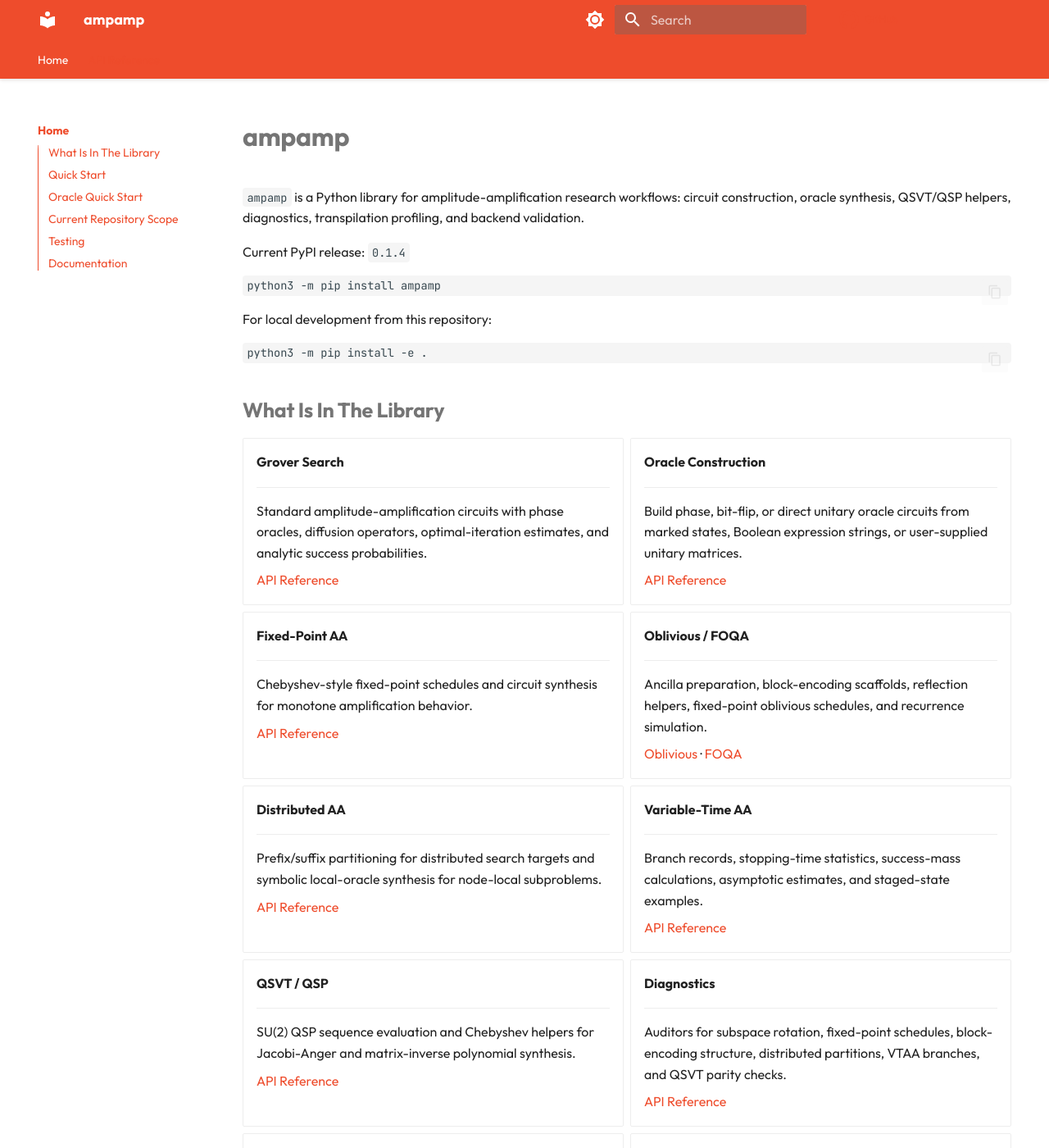
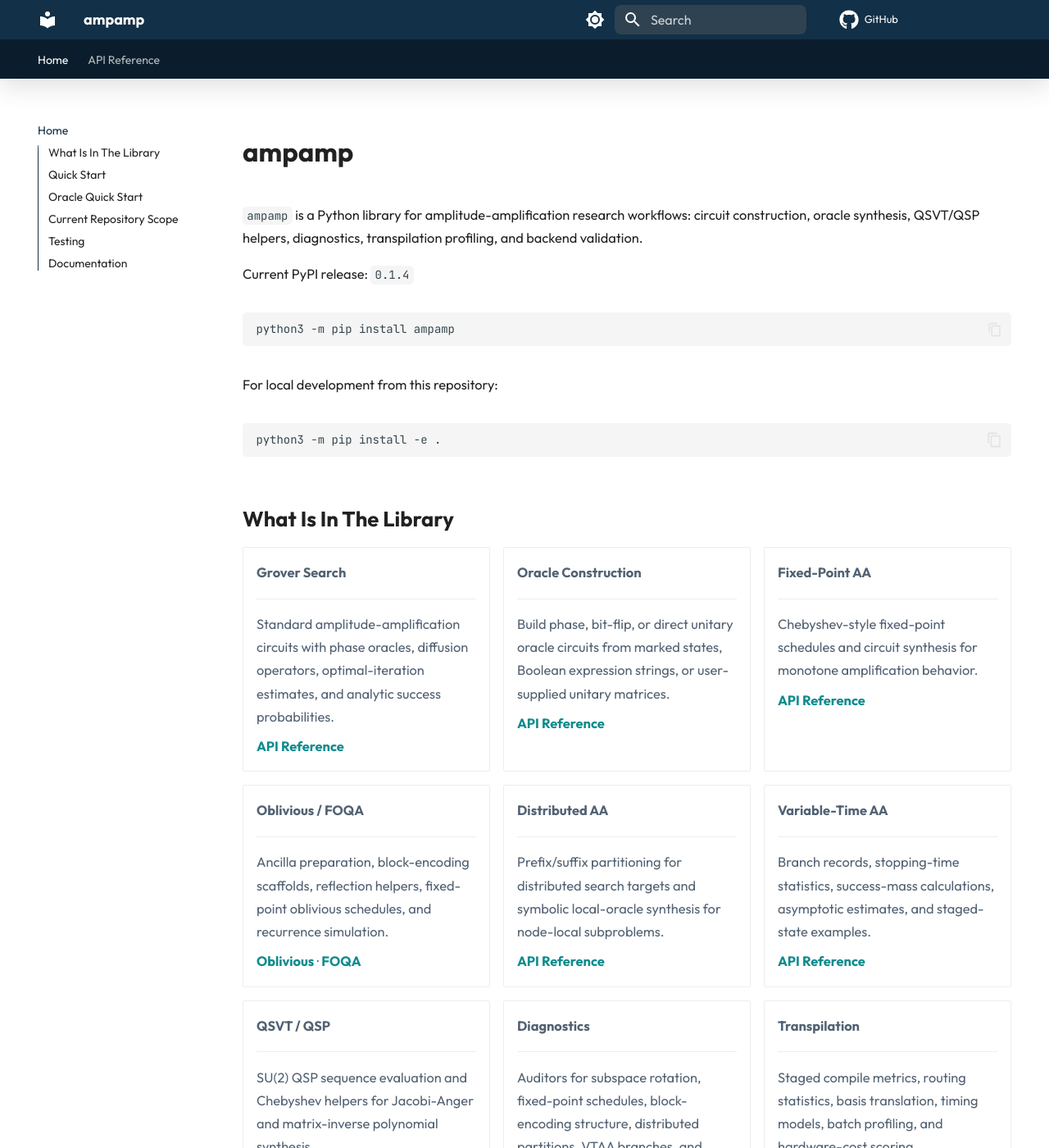
Before and after one commit to QuantumAmplification/ampamp, an MkDocs documentation site: the page built from docs/index.md, in a window 1280 px wide and 1400 px high. Shown: the whole window at 82% size. Built offline with MkDocs 1.6.1 and Material for MkDocs 9.7.7, drawn with Linux system fonts in a browser that asks for light colours; comment, search, counter and statistics services are not loaded.

Commit message:
Update custom.css

```diff
--- a/docs/stylesheets/custom.css
+++ b/docs/stylesheets/custom.css
@@ -1,130 +1,307 @@
-/* PyTorch-Inspired Professional 2026 Theme */
+/* ampamp documentation theme */
 
 :root {
-  /* PyTorch Signature Orange/Red */
-  --md-primary-fg-color: #EE4C2C;
-  --md-primary-fg-color--light: #F27357;
-  --md-primary-fg-color--dark: #C63F24;
-  --md-primary-bg-color: #ffffff;
-
-  --md-accent-fg-color: #EE4C2C;
-  --md-text-font-family: "Outfit", -apple-system, BlinkMacSystemFont, Helvetica, Arial, sans-serif;
+  --md-primary-fg-color: #123047;
+  --md-primary-fg-color--light: #1f4f72;
+  --md-primary-fg-color--dark: #0b1d2c;
+  --md-accent-fg-color: #0f8b8d;
+  --md-text-font-family: "Outfit", -apple-system, BlinkMacSystemFont, "Segoe UI", sans-serif;
   --md-code-font-family: "JetBrains Mono", SFMono-Regular, Consolas, Menlo, monospace;
+  --ampamp-hero-bg: linear-gradient(135deg, #f7fbff 0%, #edf7f7 56%, #ffffff 100%);
+  --ampamp-panel-bg: #ffffff;
+  --ampamp-panel-border: rgba(18, 48, 71, 0.12);
+  --ampamp-muted: #526273;
+  --ampamp-shadow: 0 18px 50px rgba(18, 48, 71, 0.10);
 }
 
 [data-md-color-scheme="slate"] {
-  --md-primary-fg-color: #EE4C2C;
-  --md-primary-fg-color--light: #F27357;
-  --md-primary-fg-color--dark: #C63F24;
-  --md-default-bg-color: #1a1a1c;
-  --md-default-fg-color: #e5e7eb;
-  --md-accent-fg-color: #EE4C2C;
+  --md-primary-fg-color: #0d1824;
+  --md-primary-fg-color--light: #16283a;
+  --md-primary-fg-color--dark: #08111a;
+  --md-accent-fg-color: #33c7ba;
+  --md-default-bg-color: #111820;
+  --md-default-fg-color: #e7edf3;
+  --md-default-fg-color--light: #c7d2dc;
+  --md-typeset-color: #e7edf3;
+  --ampamp-hero-bg: linear-gradient(135deg, #101a24 0%, #132633 54%, #0f171f 100%);
+  --ampamp-panel-bg: #17212c;
+  --ampamp-panel-border: rgba(231, 237, 243, 0.10);
+  --ampamp-muted: #aebac6;
+  --ampamp-shadow: 0 18px 54px rgba(0, 0, 0, 0.34);
 }
 
-/* Bold, Solid Header (No translucent glassmorphism) */
-.md-header {
-  background-color: var(--md-primary-fg-color) !important;
-  color: #ffffff !important;
-  box-shadow: 0 2px 4px rgba(0,0,0,0.1) !important;
+html,
+body {
+  overflow-x: hidden;
 }
 
-[data-md-color-scheme="slate"] .md-header {
-  background-color: #1a1a1c !important;
-  color: #ffffff !important;
-  border-bottom: 2px solid var(--md-primary-fg-color);
-  box-shadow: 0 4px 6px rgba(0,0,0,0.3) !important;
+.md-header {
+  background: var(--md-primary-fg-color);
+  box-shadow: 0 1px 0 rgba(255, 255, 255, 0.08), 0 10px 28px rgba(0, 0, 0, 0.12);
 }
 
-.md-header__button.md-logo img, .md-header__button.md-logo svg {
-  fill: currentColor !important;
+.md-tabs {
+  background: var(--md-primary-fg-color--dark);
 }
 
-.md-header__button {
-  color: inherit !important;
+.md-search__form {
+  border-radius: 8px;
+  overflow: hidden;
 }
 
-/* PyTorch-Style Feature Cards */
-.mdx-container .grid.cards > * {
-  border-radius: 8px;
-  border: 1px solid rgba(0, 0, 0, 0.08);
-  background-color: #ffffff;
-  padding: 1.5rem;
-  box-shadow: 0 1px 3px rgba(0, 0, 0, 0.04);
-  transition: transform 0.2s ease, box-shadow 0.2s ease, border-color 0.2s ease;
+.md-search__input {
+  background: rgba(255, 255, 255, 0.14) !important;
+  color: #ffffff !important;
 }
 
-[data-md-color-scheme="slate"] .mdx-container .grid.cards > * {
-  background-color: #242426;
-  border: 1px solid rgba(255, 255, 255, 0.05);
-  box-shadow: 0 1px 3px rgba(0, 0, 0, 0.2);
+.md-search__input::placeholder {
+  color: rgba(255, 255, 255, 0.78) !important;
 }
 
-.mdx-container .grid.cards > *:hover {
-  transform: translateY(-2px);
-  border-color: var(--md-primary-fg-color);
-  box-shadow: 0 8px 16px rgba(0, 0, 0, 0.08);
+.md-search__input:hover,
+.md-search__input:focus {
+  background: rgba(255, 255, 255, 0.22) !important;
 }
 
-[data-md-color-scheme="slate"] .mdx-container .grid.cards > *:hover {
-  border-color: var(--md-primary-fg-color);
-  box-shadow: 0 8px 16px rgba(0, 0, 0, 0.4);
+.md-main,
+.md-main__inner,
+.md-content,
+.md-content__inner,
+.md-typeset {
+  min-width: 0;
 }
 
-/* Crisp Search Bar */
-[data-md-color-scheme="default"] .md-search__input {
-  background-color: rgba(255, 255, 255, 0.15) !important;
-  color: #fff !important;
-}
-[data-md-color-scheme="default"] .md-search__input::placeholder {
-  color: rgba(255, 255, 255, 0.7);
-}
-[data-md-color-scheme="default"] .md-search__input:hover {
-  background-color: rgba(255, 255, 255, 0.25) !important;
+.md-content__inner {
+  padding-top: 1.5rem;
 }
 
-[data-md-color-scheme="slate"] .md-search__input {
-  background-color: rgba(255, 255, 255, 0.05) !important;
-  color: #fff !important;
-  border: 1px solid rgba(255, 255, 255, 0.1);
+.md-typeset {
+  font-size: 0.82rem;
+  line-height: 1.72;
 }
 
-/* Typography Hierarchy */
-h1, h2, h3, h4, h5, h6 {
-  font-weight: 700 !important;
-  letter-spacing: -0.01em !important;
-  color: var(--md-default-fg-color--light);
+.md-typeset h1,
+.md-typeset h2,
+.md-typeset h3 {
+  color: var(--md-default-fg-color);
+  font-weight: 750;
+  letter-spacing: 0;
 }
 
-[data-md-color-scheme="slate"] h1,
-[data-md-color-scheme="slate"] h2,
-[data-md-color-scheme="slate"] h3 {
-  color: #ffffff;
+.md-typeset a {
+  color: var(--md-accent-fg-color);
+  font-weight: 650;
 }
 
-/* Sophisticated Inline Code styling */
-code {
-  border-radius: 4px !important;
-  padding: 0.2em 0.4em !important;
-  font-size: 0.85em !important;
-  background-color: rgba(0,0,0,0.04);
+.md-typeset code {
+  border-radius: 5px;
+  padding: 0.15em 0.38em;
+  overflow-wrap: anywhere;
 }
 
-[data-md-color-scheme="slate"] code {
-  background-color: rgba(255,255,255,0.06);
+.md-typeset pre,
+.md-typeset .highlight {
+  max-width: 100%;
+  overflow-x: auto;
 }
 
-/* Links */
-a {
-  color: var(--md-primary-fg-color);
-  font-weight: 500;
-  text-decoration: none;
-}
-a:hover {
-  text-decoration: underline;
+.ampamp-hero {
+  position: relative;
+  margin: -1.5rem -1.2rem 2rem;
+  padding: clamp(2rem, 6vw, 4.7rem) 1.2rem;
+  background: var(--ampamp-hero-bg);
+  border-bottom: 1px solid var(--ampamp-panel-border);
 }
 
-/* Sidebar active states */
-.md-nav__link--active {
-  font-weight: 700 !important;
-  color: var(--md-primary-fg-color) !important;
+.ampamp-hero__inner {
+  display: grid;
+  grid-template-columns: minmax(0, 1.2fr) minmax(18rem, 0.8fr);
+  gap: clamp(1rem, 4vw, 2.5rem);
+  align-items: center;
+  max-width: 62rem;
+  margin: 0 auto;
 }
+
+.ampamp-eyebrow {
+  margin: 0 0 0.75rem;
+  color: var(--md-accent-fg-color);
+  font-size: 0.72rem;
+  font-weight: 800;
+  letter-spacing: 0.08em;
+  text-transform: uppercase;
+}
+
+.ampamp-hero h1 {
+  margin: 0;
+  font-size: clamp(2rem, 5vw, 4.2rem);
+  line-height: 1.02;
+  letter-spacing: 0;
+}
+
+.ampamp-lede {
+  max-width: 42rem;
+  margin: 1rem 0 1.35rem;
+  color: var(--ampamp-muted);
+  font-size: clamp(0.95rem, 2vw, 1.12rem);
+}
+
+.ampamp-actions {
+  display: flex;
+  flex-wrap: wrap;
+  gap: 0.7rem;
+  margin: 1.2rem 0 0;
+}
+
+.ampamp-button {
+  display: inline-flex;
+  align-items: center;
+  justify-content: center;
+  min-height: 2.35rem;
+  padding: 0.55rem 0.9rem;
+  border-radius: 8px;
+  border: 1px solid var(--ampamp-panel-border);
+  background: var(--ampamp-panel-bg);
+  color: var(--md-default-fg-color) !important;
+  box-shadow: 0 6px 20px rgba(18, 48, 71, 0.08);
+  font-size: 0.72rem;
+  font-weight: 800 !important;
+  text-decoration: none !important;
+}
+
+.ampamp-button--primary {
+  border-color: transparent;
+  background: var(--md-accent-fg-color);
+  color: #ffffff !important;
+}
+
+.ampamp-version {
+  display: inline-flex;
+  align-items: center;
+  width: fit-content;
+  margin-top: 1rem;
+  padding: 0.25rem 0.55rem;
+  border: 1px solid var(--ampamp-panel-border);
+  border-radius: 999px;
+  background: color-mix(in srgb, var(--ampamp-panel-bg) 80%, transparent);
+  color: var(--ampamp-muted);
+  font-size: 0.68rem;
+  font-weight: 750;
+}
+
+.ampamp-terminal {
+  min-width: 0;
+  border: 1px solid var(--ampamp-panel-border);
+  border-radius: 10px;
+  background: var(--ampamp-panel-bg);
+  box-shadow: var(--ampamp-shadow);
+  overflow: hidden;
+}
+
+.ampamp-terminal__bar {
+  display: flex;
+  gap: 0.35rem;
+  padding: 0.7rem 0.8rem;
+  border-bottom: 1px solid var(--ampamp-panel-border);
+}
+
+.ampamp-dot {
+  width: 0.55rem;
+  height: 0.55rem;
+  border-radius: 999px;
+  background: #d8e0e7;
+}
+
+.ampamp-dot:nth-child(1) {
+  background: #ff6b5f;
+}
+
+.ampamp-dot:nth-child(2) {
+  background: #f7c45d;
+}
+
+.ampamp-dot:nth-child(3) {
+  background: #55c997;
+}
+
+.ampamp-terminal pre {
+  margin: 0;
+  padding: 1rem;
+  background: transparent;
+  color: var(--md-default-fg-color);
+  white-space: pre-wrap;
+  overflow-wrap: anywhere;
+}
+
+.ampamp-section-title {
+  margin-top: 2.2rem !important;
+}
+
+.grid.cards {
+  display: grid;
+  grid-template-columns: repeat(auto-fit, minmax(min(100%, 15rem), 1fr));
+  gap: 0.8rem;
+}
+
+.md-typeset .grid.cards > ul,
+.md-typeset .grid.cards > ol,
+.md-typeset .grid.cards > li,
+.md-typeset .grid.cards > * {
+  min-width: 0;
+  border: 1px solid var(--ampamp-panel-border);
+  border-radius: 10px;
+  background: var(--ampamp-panel-bg);
+  box-shadow: 0 8px 26px rgba(18, 48, 71, 0.06);
+  transition: transform 140ms ease, border-color 140ms ease, box-shadow 140ms ease;
+}
+
+.md-typeset .grid.cards > *:hover {
+  transform: translateY(-2px);
+  border-color: color-mix(in srgb, var(--md-accent-fg-color) 48%, var(--ampamp-panel-border));
+  box-shadow: var(--ampamp-shadow);
+}
+
+.md-typeset .grid.cards p,
+.md-typeset .grid.cards li {
+  color: var(--ampamp-muted);
+}
+
+.md-typeset table:not([class]) {
+  box-shadow: none;
+}
+
+.md-typeset table:not([class]) th {
+  background: color-mix(in srgb, var(--md-accent-fg-color) 10%, transparent);
+}
+
+.md-footer {
+  background: var(--md-primary-fg-color--dark);
+}
+
+@media screen and (max-width: 76.1875em) {
+  .md-nav--primary .md-nav__title[for="__drawer"] {
+    background: var(--md-primary-fg-color);
+  }
+}
+
+@media screen and (max-width: 700px) {
+  .ampamp-hero {
+    margin-inline: -0.8rem;
+    padding-block: 2rem;
+  }
+
+  .ampamp-hero__inner {
+    grid-template-columns: 1fr;
+  }
+
+  .ampamp-terminal {
+    display: none;
+  }
+
+  .ampamp-actions {
+    flex-direction: column;
+  }
+
+  .ampamp-button {
+    width: 100%;
+  }
+}
```
